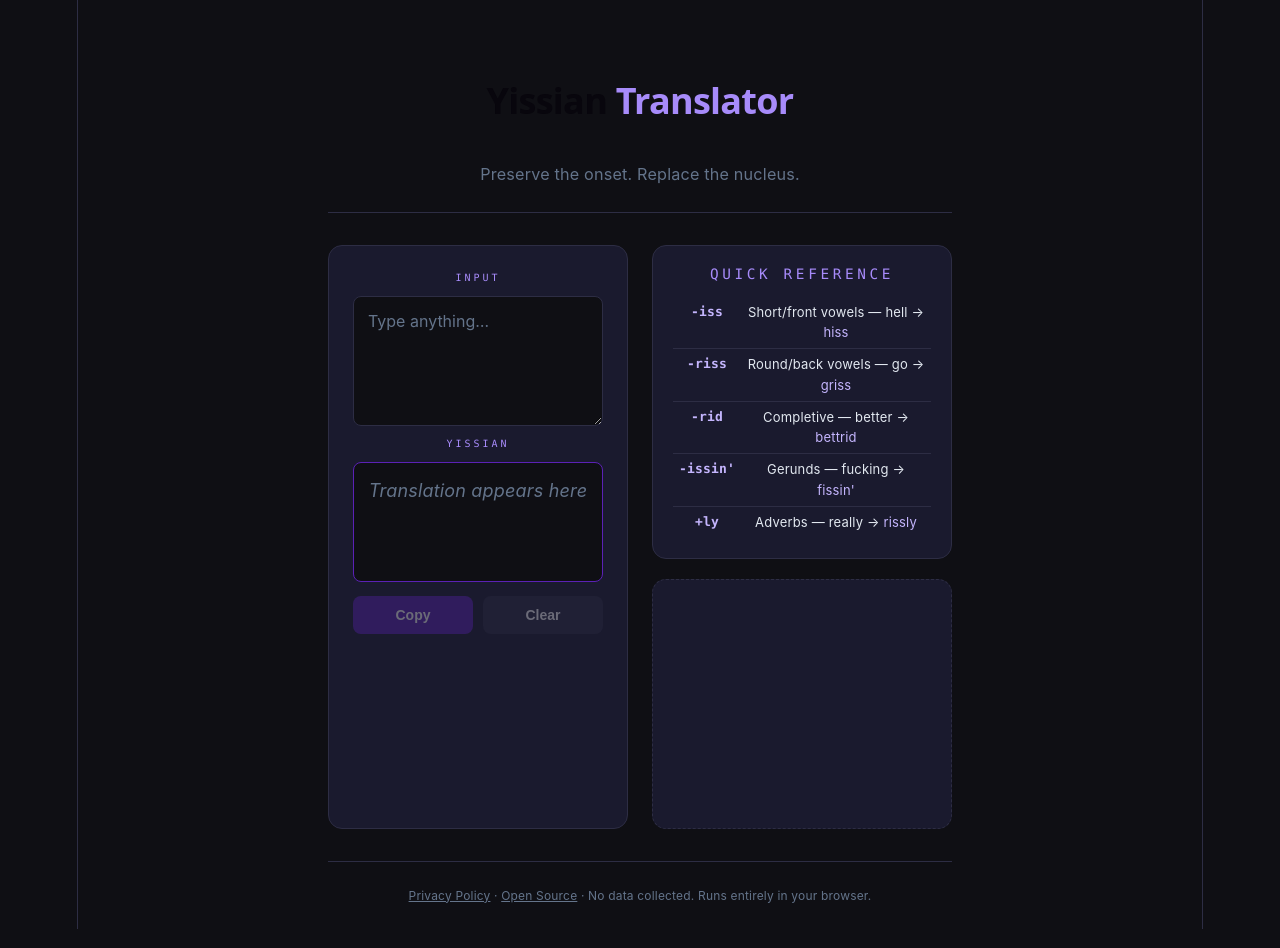
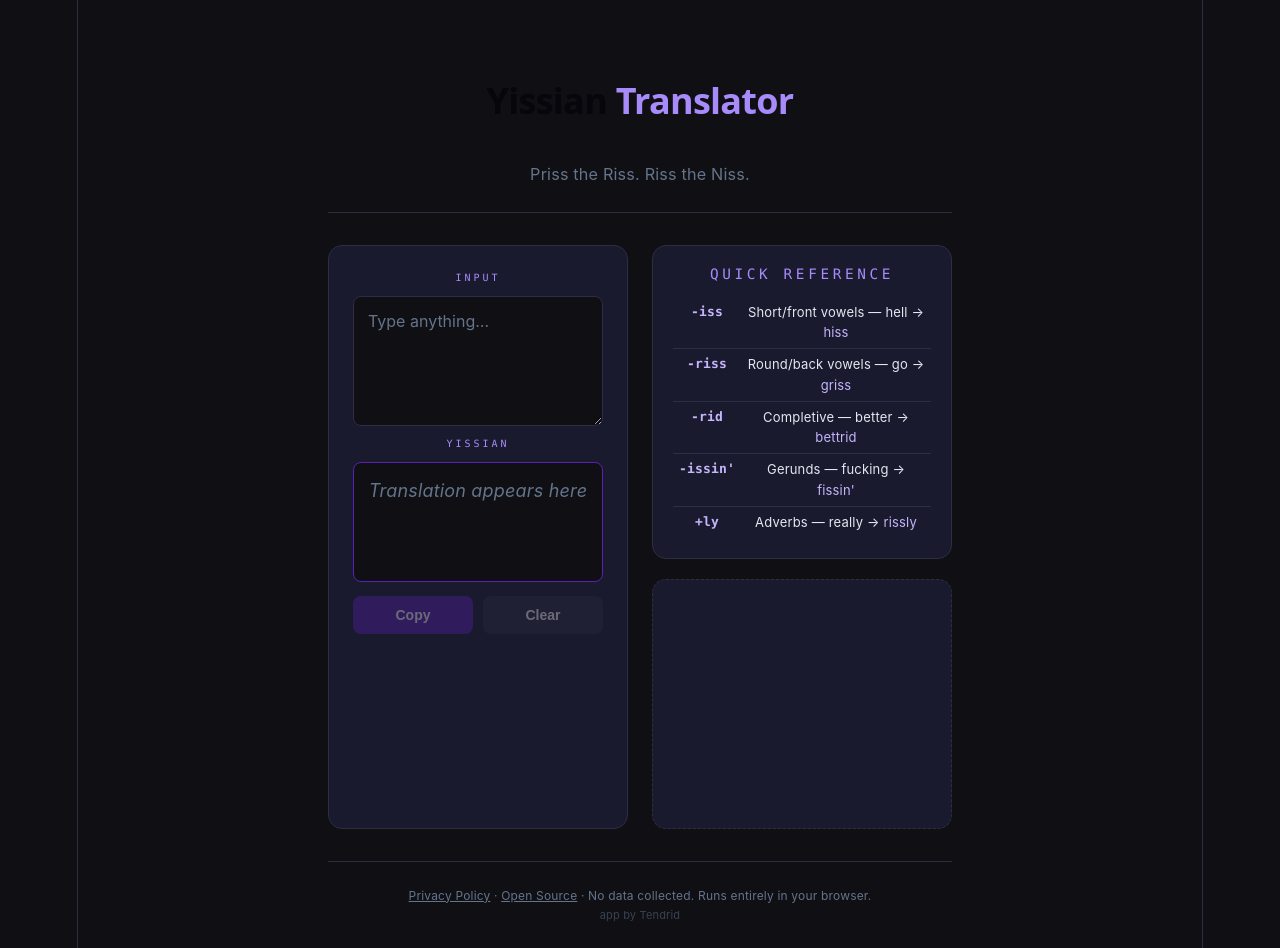
Before and after one commit to TenerIsFake/yissian-web, a React (Vite) app: page / in a window 1280 px wide. Built offline with nearby package versions, Linux system fonts and the light colour scheme; no server answers.

Commit message:
feat: Yissian tagline + app by Tendrid footer credit

```diff
--- a/src/App.css
+++ b/src/App.css
@@ -150,6 +150,7 @@ body {
   text-align: center;
 }
 .footer a { color: var(--muted); text-decoration: underline; }
+.footer-credit { opacity: 0.5; font-size: 11px; }
 
 @media (max-width: 700px) {
   .main { grid-template-columns: 1fr; }
--- a/src/App.jsx
+++ b/src/App.jsx
@@ -49,7 +49,7 @@ export default function App() {
     <div className="app">
       <header className="header">
         <h1 className="logo">Yissian <span className="accent">Translator</span></h1>
-        <p className="tagline">Preserve the onset. Replace the nucleus.</p>
+        <p className="tagline">Priss the Riss. Riss the Niss.</p>
       </header>
 
       <main className="main">
@@ -115,6 +115,8 @@ export default function App() {
         <a href="https://github.com/TenerIsFake/yissian-engine">Open Source</a>
         {' · '}
         No data collected. Runs entirely in your browser.
+        <br />
+        <span className="footer-credit">app by Tendrid</span>
       </footer>
     </div>
   );
```
